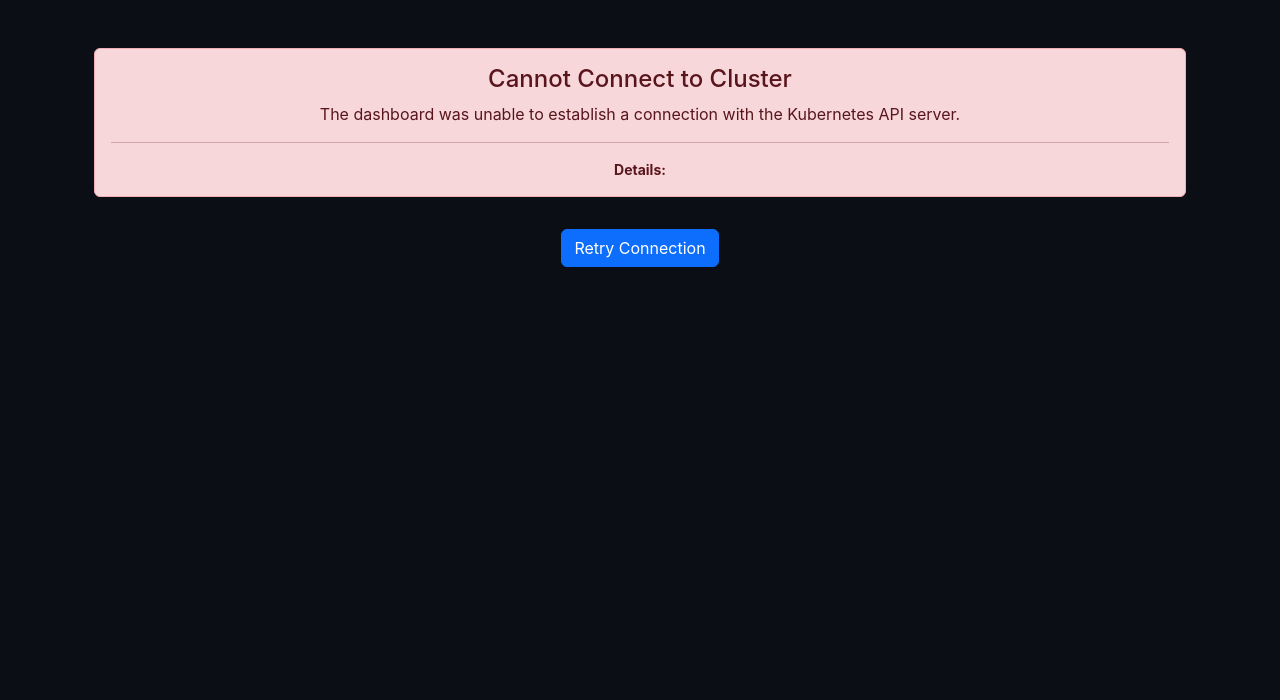
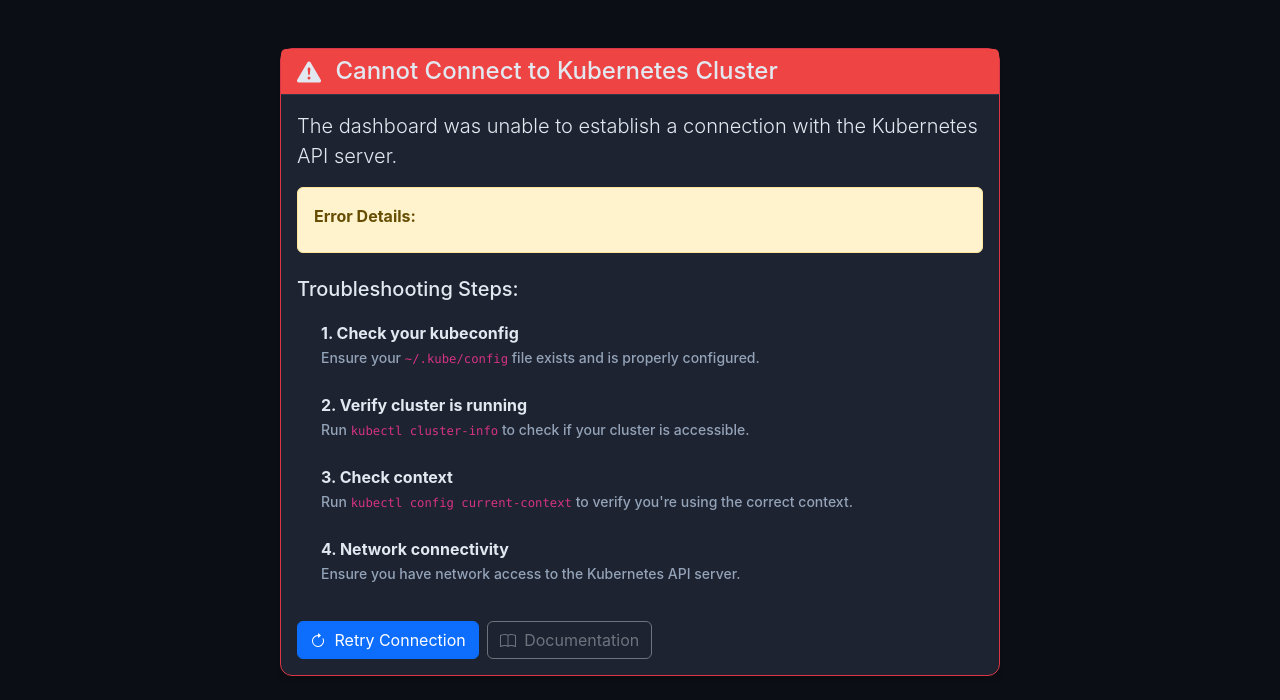
Before and after one commit to aviyam/k8s-simple-dashboard, a Flask app: template app/templates/error_k8s_connection.html in a window 1280 px wide. Shown: the part 104-804 px from the top of the page. Before the commit the page ends 371 px from the top, so only its background shows below. Run offline with Flask 3, Linux system fonts and the light colour scheme; the template is opened without the code that fills it, so the values that code supplies are empty; some libraries are stand-ins or nearby versions.

Commit message:
feat: improve Kubernetes client error handling during initialization and enhance connection error page UI

```diff
--- a/app/templates/error_k8s_connection.html
+++ b/app/templates/error_k8s_connection.html
@@ -1,12 +1,77 @@
 {% extends 'base.html' %}
 {% block content %}
-<div class="container text-center mt-5">
-    <div class="alert alert-danger" role="alert">
-        <h4 class="alert-heading">Cannot Connect to Cluster</h4>
-        <p>The dashboard was unable to establish a connection with the Kubernetes API server.</p>
-        <hr>
-        <p class="mb-0 small"><strong>Details:</strong> {{ error_message }}</p>
+<div class="container mt-5">
+    <div class="row justify-content-center">
+        <div class="col-md-8">
+            <div class="card border-danger">
+                <div class="card-header bg-danger text-white">
+                    <h4 class="mb-0">
+                        <svg xmlns="http://www.w3.org/2000/svg" width="24" height="24" fill="currentColor"
+                            class="bi bi-exclamation-triangle-fill me-2" viewBox="0 0 16 16">
+                            <path
+                                d="M8.982 1.566a1.13 1.13 0 0 0-1.96 0L.165 13.233c-.457.778.091 1.767.98 1.767h13.713c.889 0 1.438-.99.98-1.767L8.982 1.566zM8 5c.535 0 .954.462.9.995l-.35 3.507a.552.552 0 0 1-1.1 0L7.1 5.995A.905.905 0 0 1 8 5zm.002 6a1 1 0 1 1 0 2 1 1 0 0 1 0-2z" />
+                        </svg>
+                        Cannot Connect to Kubernetes Cluster
+                    </h4>
+                </div>
+                <div class="card-body">
+                    <p class="lead">The dashboard was unable to establish a connection with the Kubernetes API server.
+                    </p>
+
+                    <div class="alert alert-warning" role="alert">
+                        <strong>Error Details:</strong>
+                        <pre class="mb-0 mt-2"
+                            style="background-color: transparent; border: none; color: inherit; font-size: 0.875rem; white-space: pre-wrap; word-wrap: break-word;">{{ error_message }}</pre>
+                    </div>
+
+                    <h5 class="mt-4">Troubleshooting Steps:</h5>
+                    <ul class="list-group list-group-flush mb-4">
+                        <li class="list-group-item">
+                            <strong>1. Check your kubeconfig</strong><br>
+                            <small class="text-muted">Ensure your <code>~/.kube/config</code> file exists and is
+                                properly configured.</small>
+                        </li>
+                        <li class="list-group-item">
+                            <strong>2. Verify cluster is running</strong><br>
+                            <small class="text-muted">Run <code>kubectl cluster-info</code> to check if your cluster is
+                                accessible.</small>
+                        </li>
+                        <li class="list-group-item">
+                            <strong>3. Check context</strong><br>
+                            <small class="text-muted">Run <code>kubectl config current-context</code> to verify you're
+                                using the correct context.</small>
+                        </li>
+                        <li class="list-group-item">
+                            <strong>4. Network connectivity</strong><br>
+                            <small class="text-muted">Ensure you have network access to the Kubernetes API
+                                server.</small>
+                        </li>
+                    </ul>
+
+                    <div class="d-flex gap-2">
+                        <a href="{{ url_for('main.index') }}" class="btn btn-primary">
+                            <svg xmlns="http://www.w3.org/2000/svg" width="16" height="16" fill="currentColor"
+                                class="bi bi-arrow-clockwise me-1" viewBox="0 0 16 16">
+                                <path fill-rule="evenodd"
+                                    d="M8 3a5 5 0 1 0 4.546 2.914.5.5 0 0 1 .908-.417A6 6 0 1 1 8 2v1z" />
+                                <path
+                                    d="M8 4.466V.534a.25.25 0 0 1 .41-.192l2.36 1.966c.12.1.12.284 0 .384L8.41 4.658A.25.25 0 0 1 8 4.466z" />
+                            </svg>
+                            Retry Connection
+                        </a>
+                        <a href="https://kubernetes.io/docs/tasks/access-application-cluster/configure-access-multiple-clusters/"
+                            target="_blank" class="btn btn-outline-secondary">
+                            <svg xmlns="http://www.w3.org/2000/svg" width="16" height="16" fill="currentColor"
+                                class="bi bi-book me-1" viewBox="0 0 16 16">
+                                <path
+                                    d="M1 2.828c.885-.37 2.154-.769 3.388-.893 1.33-.134 2.458.063 3.112.752v9.746c-.935-.53-2.12-.603-3.213-.493-1.18.12-2.37.461-3.287.811V2.828zm7.5-.141c.654-.689 1.782-.886 3.112-.752 1.234.124 2.503.523 3.388.893v9.923c-.918-.35-2.107-.692-3.287-.81-1.094-.111-2.278-.039-3.213.492V2.687zM8 1.783C7.015.936 5.587.81 4.287.94c-1.514.153-3.042.672-3.994 1.105A.5.5 0 0 0 0 2.5v11a.5.5 0 0 0 .707.455c.882-.4 2.303-.881 3.68-1.02 1.409-.142 2.59.087 3.223.877a.5.5 0 0 0 .78 0c.633-.79 1.814-1.019 3.222-.877 1.378.139 2.8.62 3.681 1.02A.5.5 0 0 0 16 13.5v-11a.5.5 0 0 0-.293-.455c-.952-.433-2.48-.952-3.994-1.105C10.413.809 8.985.936 8 1.783z" />
+                            </svg>
+                            Documentation
+                        </a>
+                    </div>
+                </div>
+            </div>
+        </div>
     </div>
-    <a href="{{ url_for('main.index') }}" class="btn btn-primary mt-3">Retry Connection</a>
 </div>
 {% endblock %}
--- a/run.py
+++ b/run.py
@@ -1,10 +1,14 @@
 from app import create_app
-from app.k8s_client import init_k8s_client
+from app.k8s_client import init_k8s_client, K8sConnectionError
 
 app = create_app()
 
 if __name__ == '__main__':
     with app.app_context():
-        init_k8s_client()
+        try:
+            init_k8s_client()
+        except K8sConnectionError as e:
+            print(f"Warning: {e}")
+            print("Starting dashboard anyway - error page will be shown to users.")
 
     app.run(debug=True, host='0.0.0.0', port=8080)
```
Also changed, not shown: app/k8s_client.py (+11 -7 lines).
